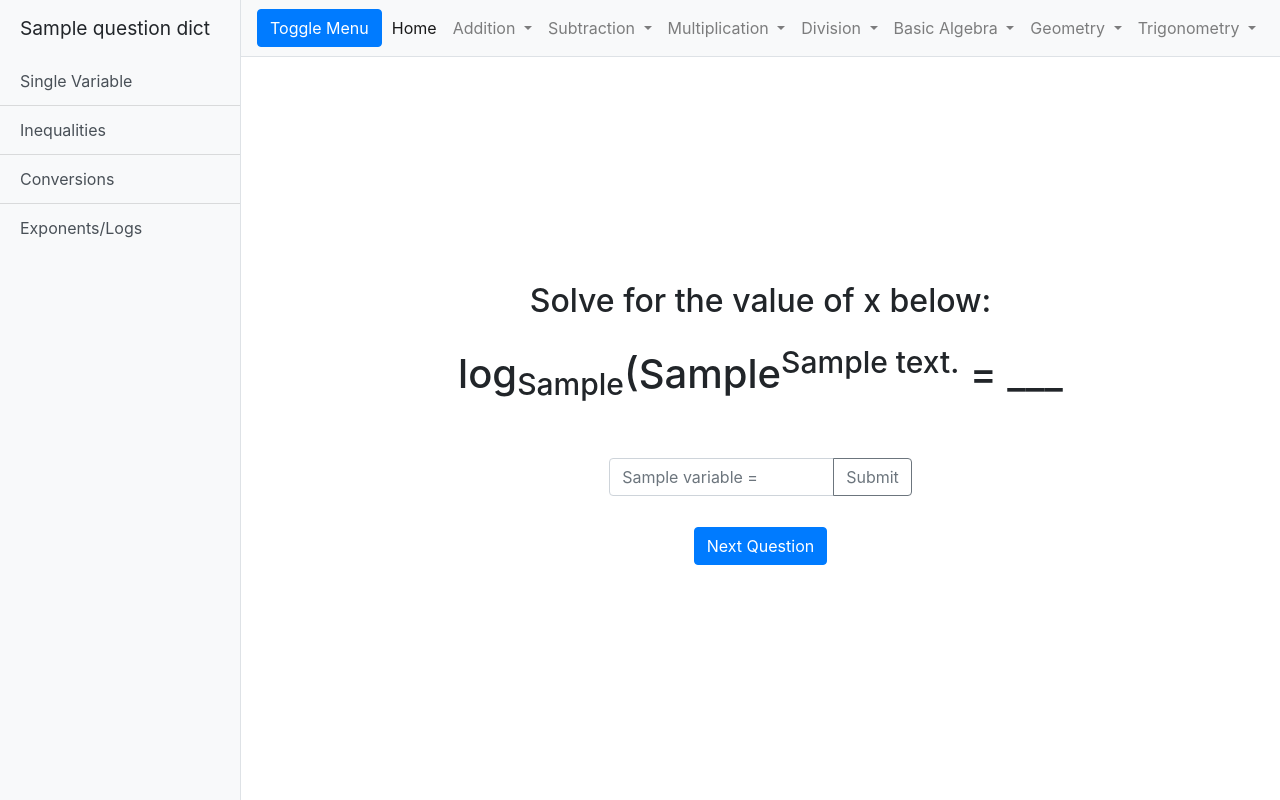
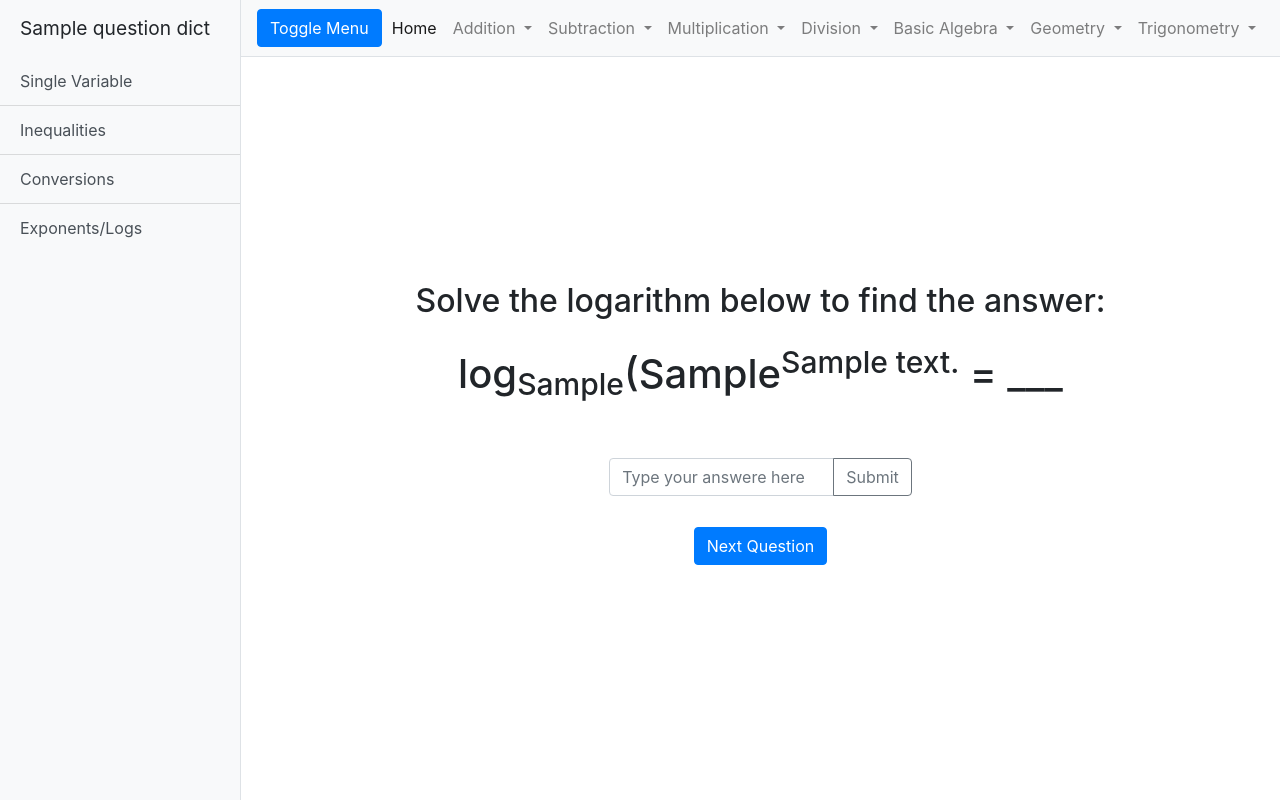
Before and after one commit to StevenJuana/MyMath, a Flask app: template templates/logarithm.html in a window 1280 px wide. Run offline with Flask 2, Linux system fonts and the light colour scheme; the template is opened without the code that fills it: most values are stand-ins (such as "Sample title", 1, 10 or a date in 2020); some libraries are stand-ins or nearby versions.

Commit message:
fixed placeholders for log/expo

```diff
--- a/templates/exponent1.html
+++ b/templates/exponent1.html
@@ -38,7 +38,7 @@ page layout for a problem -->
 <div style="width:30%; margin:auto; text-align:center;">
     <form method="POST">
         <div class="input-group mb-3">
-            <input name='answer' autocomplete="off" type="text" class="form-control" placeholder="{{question_dict['variable']}} = " aria-label="Recipient's username" aria-describedby="basic-addon2">
+            <input name='answer' autocomplete="off" type="text" class="form-control" placeholder="Type your answer here" aria-label="Recipient's username" aria-describedby="basic-addon2">
             <div class="input-group-append">
             <button class="btn btn-outline-secondary" type="submit">Submit</button>
             </div>
--- a/templates/exponent2.html
+++ b/templates/exponent2.html
@@ -38,7 +38,7 @@ page layout for a problem -->
 <div style="width:30%; margin:auto; text-align:center;">
     <form method="POST">
         <div class="input-group mb-3">
-            <input name='answer' autocomplete="off" type="text" class="form-control" placeholder="{{question_dict['variable']}} = " aria-label="Recipient's username" aria-describedby="basic-addon2">
+            <input name='answer' autocomplete="off" type="text" class="form-control" placeholder="x = " aria-label="Recipient's username" aria-describedby="basic-addon2">
             <div class="input-group-append">
             <button class="btn btn-outline-secondary" type="submit">Submit</button>
             </div>
--- a/templates/logarithm.html
+++ b/templates/logarithm.html
@@ -24,7 +24,7 @@ page layout for a problem -->
 <div style= "padding: 10px; margin-top:5%; margin-left: auto; margin-right:auto; margin-bottom: 5%;  width: 75%; text-align:center; height:300px; padding-bottom: 60px; padding-top:200px">
 
     <div style='margin-top: -3.5%; margin-bottom: 4%;'>
-        <h2>Solve for the value of x below:</h2>
+        <h2>Solve the logarithm below to find the answer:</h2>
     </div>
 
     <h1>log<sub>{{question_dict["value1"]}}</sub>({{question_dict["value1"]}}<sup>{{question_dict["answer"]}}</sup>  =  &#95;&#95;&#95;</h1>
@@ -38,7 +38,7 @@ page layout for a problem -->
 <div style="width:30%; margin:auto; text-align:center;">
     <form method="POST">
         <div class="input-group mb-3">
-            <input name='answer' autocomplete="off" type="text" class="form-control" placeholder="{{question_dict['variable']}} = " aria-label="Recipient's username" aria-describedby="basic-addon2">
+            <input name='answer' autocomplete="off" type="text" class="form-control" placeholder="Type your answere here" aria-label="Recipient's username" aria-describedby="basic-addon2">
             <div class="input-group-append">
             <button class="btn btn-outline-secondary" type="submit">Submit</button>
             </div>
```
